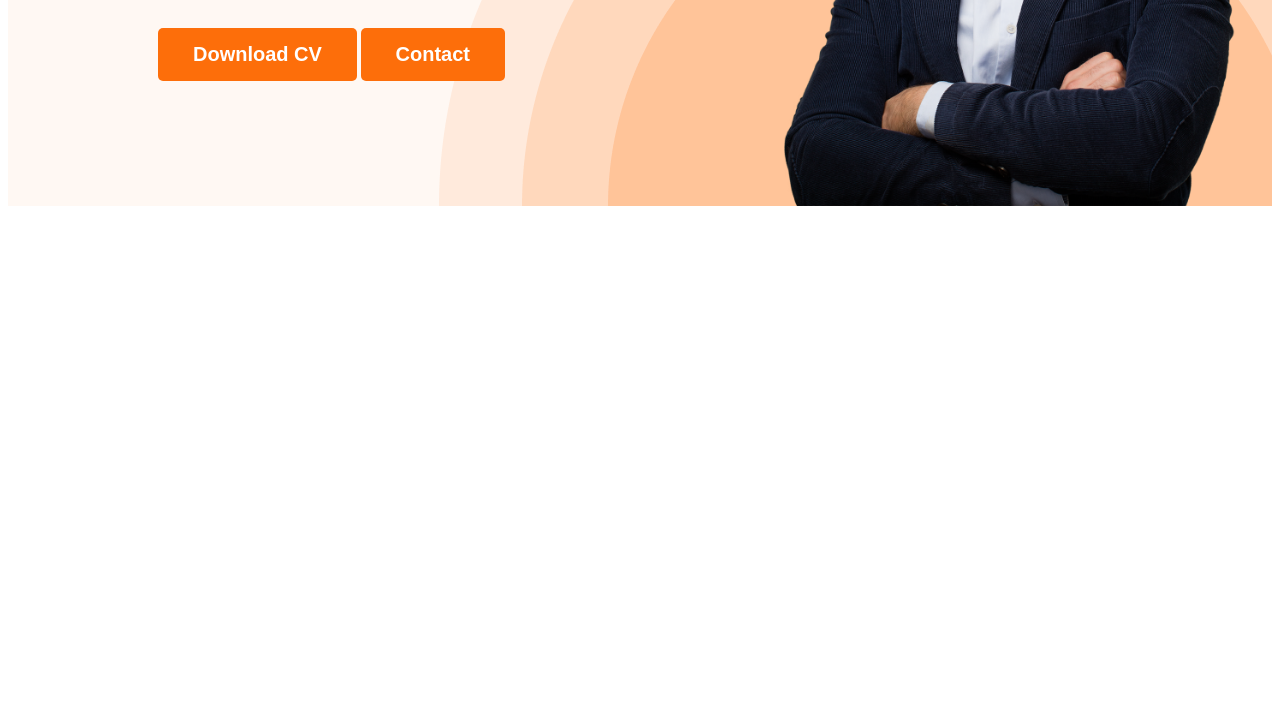
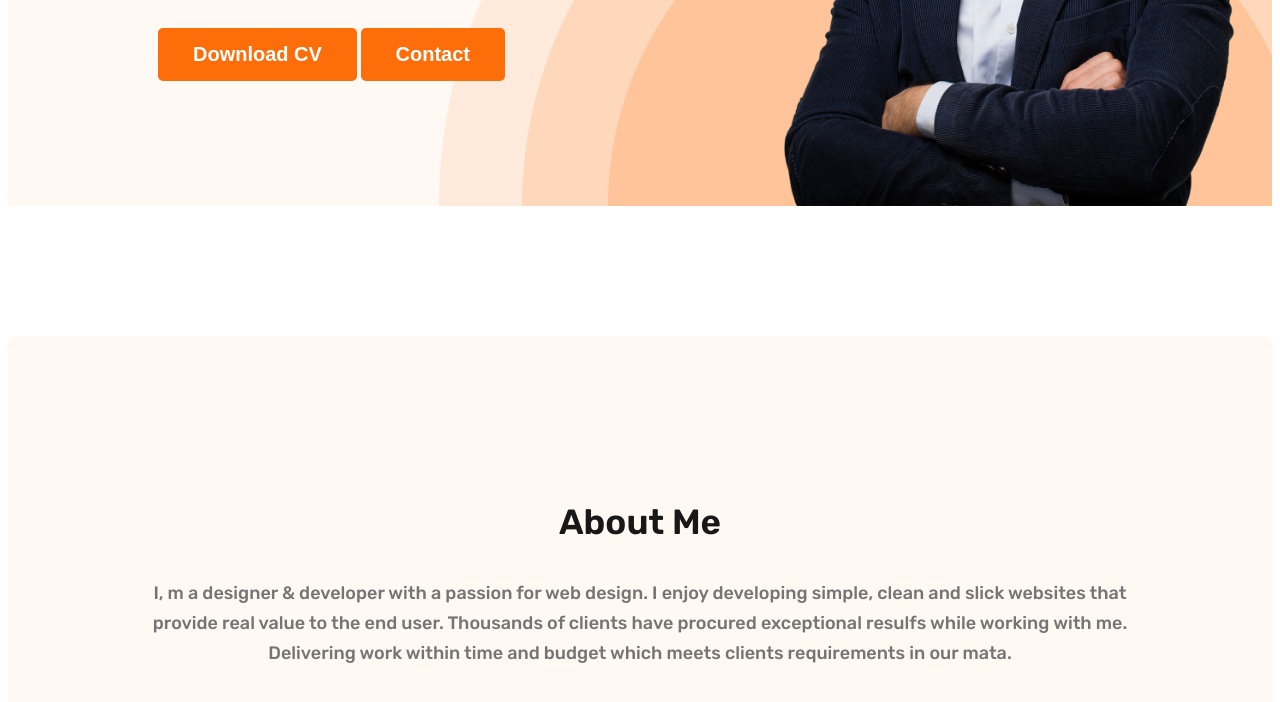
Before and after one commit to Taanveer22/webdeveloper-portfolio, a plain HTML site: page index.html in a window 1280 px wide. Shown: the part 496-1198 px from the top of the page. Before the commit the page ends 800 px from the top, so only its background shows below. Drawn offline with Linux system fonts and the light colour scheme.

Commit message:
about half done

```diff
--- a/index.html
+++ b/index.html
@@ -1,48 +1,51 @@
 <!DOCTYPE html>
 <html lang="en">
   <head>
-    <meta charset="UTF-8">
-    <meta name="viewport" content="width=device-width, initial-scale=1.0">
+    <meta charset="UTF-8" />
+    <meta name="viewport" content="width=device-width, initial-scale=1.0" />
     <title>web developer portfolio</title>
-    <link rel="stylesheet" href="styles/portfolio.css">
+    <link rel="stylesheet" href="styles/portfolio.css" />
   </head>
   <body>
     <header class="header">
       <nav>
         <h3 class="nav-title">Ma<span class="text-primary">r</span>y</h3>
         <ul>
-                 <li> <a href="">Portfolio</a> </li>
-                 <li> <a href="">Portfolio</a> </li>
-                 <li> <button class="btn-primary">Hire Me</button> </li>
-
-
+          <li><a href="">Portfolio</a></li>
+          <li><a href="">Portfolio</a></li>
+          <li><button class="btn-primary">Hire Me</button></li>
         </ul>
       </nav>
 
       <div class="banner">
         <div class="banner-content">
-                <h3 class="banner-greetings">Hi, I  am</h3>
+          <h3 class="banner-greetings">Hi, I am</h3>
           <h1 class="banner-title">Mary Hardy</h1>
-                <p class="banner-description">Shot what able cold new see hold.Friendly as an betrayed formerly he. Morning because as to society behaved moments.</p>
+          <p class="banner-description">
+            Shot what able cold new see hold.Friendly as an betrayed formerly
+            he. Morning because as to society behaved moments.
+          </p>
           <button class="btn-primary">Download CV</button>
           <button class="btn-primary">Contact</button>
-
         </div>
 
-            <img class="profile-pic" src="images/hardy.png" alt="hardyVai">
+        <img class="profile-pic" src="images/hardy.png" alt="hardyVai" />
       </div>
-
-
     </header>
 
     <main>
-
+      <section class="about">
+        <h3 class="section-title">About Me</h3>
+        <p class="section-description">
+          I, m a designer & developer with a passion for web design. I enjoy
+          developing simple, clean and slick websites that provide real value to
+          the end user. Thousands of clients have procured exceptional resulfs
+          while working with me. Delivering work within time and budget which
+          meets clients requirements in our mata.
+        </p>
+      </section>
     </main>
 
-    <footer>
-
-
-    </footer>
-
+    <footer></footer>
   </body>
 </html>
--- a/styles/portfolio.css
+++ b/styles/portfolio.css
@@ -1,32 +1,50 @@
-@import url('https://fonts.googleapis.com/css2?family=Open+Sans:ital,wght@0,400;0,700;1,800&family=Rubik:wght@300;500;600&display=swap');
+@import url("https://fonts.googleapis.com/css2?family=Open+Sans:ital,wght@0,400;0,700;1,800&family=Rubik:wght@300;500;600&display=swap");
+
 /* common shared styles */
-body{
-    font-family: 'Open Sans', sans-serif;
-        font-family: 'Rubik', sans-serif; }
+body {
+  font-family: "Open Sans", sans-serif;
+  font-family: "Rubik", sans-serif;
+}
 
-.text-primary{
-    color : #FD6E0A;}
+.text-primary {
+  color: #fd6e0a;
+}
 
-.btn-primary{
+.btn-primary {
   border-radius: 5px;
-    background: #FD6E0A;
+  background: #fd6e0a;
   border: 0;
   color: #fff;
   font-size: 20px;
   font-weight: 700;
   padding: 15px 35px;
+}
 
+.section-title {
+  color: #181818;
+  text-align: center;
+  font-size: 35px;
+  font-weight: 700;
+  line-height: normal;
+}
+
+.section-description {
+  color: #757575;
+  text-align: center;
+  font-size: 18px;
+  font-weight: 400;
+  line-height: 30px;
 }
 
 /* nav related styles   */
-nav{
+nav {
   display: flex;
   justify-content: space-between;
   align-items: center;
   margin: 0 200px;
 }
 
-nav-title{
+nav-title {
   color: #181818;
   font-size: 45px;
   font-weight: 800;
@@ -35,7 +53,6 @@ nav-title{
 nav > ul {
   display: flex;
   align-items: center;
-
 }
 
 nav li {
@@ -49,21 +66,21 @@ nav a {
 }
 
 /* header related styles */
-.header{
-    background-color: #FFF8F3;
-    background-image: url('../images/header_bg.png');
+.header {
+  background-color: #fff8f3;
+  background-image: url("../images/header_bg.png");
   background-repeat: no-repeat;
   background-position: bottom right;
 }
 
-.banner{
+.banner {
   padding: 30px 30px 0px 150px;
   display: flex;
   align-items: center;
   justify-content: space-between;
 }
 
-.banner-content{
+.banner-content {
   max-width: 500px;
 }
 
@@ -71,15 +88,13 @@ nav a {
   width: 500px;
 }
 
-.banner-greeting{
+.banner-greeting {
   font-size: 45px;
   color: #474747;
   margin-bottom: 0;
-
-
 }
 
-.banner-title{
+.banner-title {
   font-size: 85px;
   color: #181818;
   font-weight: 700;
@@ -87,10 +102,19 @@ nav a {
   margin-bottom: 20px;
 }
 
-.banner-description{
+.banner-description {
   font-size: 18px;
   color: #757575;
   font-weight: 400;
   margin-bottom: 31px;
+}
 
+/* main section styles */
+
+/* about section styles */
+.about {
+  padding: 130px;
+  border-radius: 10px;
+  background: #fff8f3;
+  margin: 130px 0;
 }
```
Lines whose indentation alone changed are shown as unchanged.
